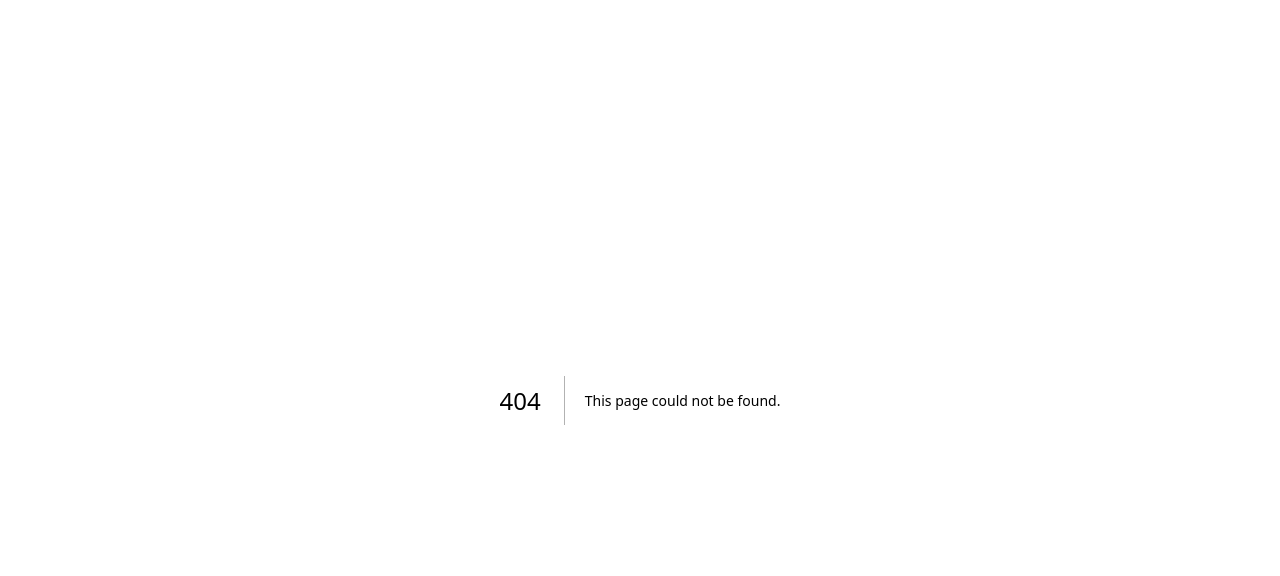
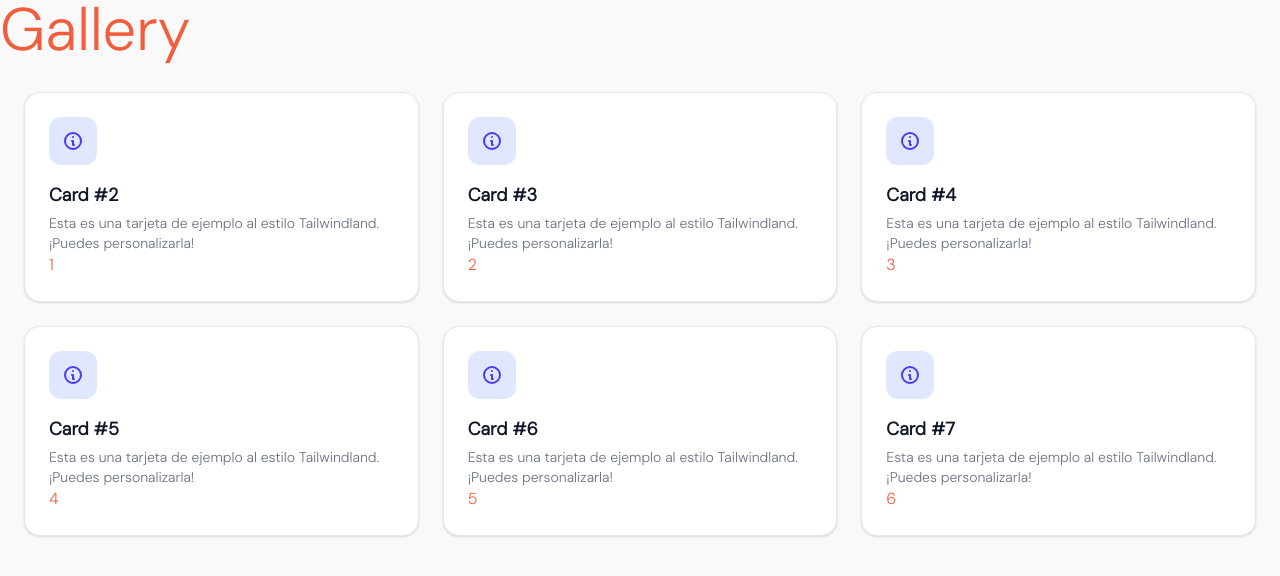
Before and after one commit to mauriciogc/next.js-15.3-1, a Next.js app: page /gallery in a window 1280 px wide. Before the commit this address had no page. Shown: the top 576 px of the page. Built offline with nearby package versions, Linux system fonts and the light colour scheme.

Commit message:
docs: update README

```diff
--- /dev/null
+++ b/src/app/gallery/@modal/(.)photos/[id]/modal.tsx
@@ -0,0 +1,56 @@
+'use client';
+
+import { X } from 'lucide-react';
+
+import { useEffect, useRef } from 'react';
+import { useRouter } from 'next/navigation';
+import { createPortal } from 'react-dom';
+
+export function Modal({ children }: { children: React.ReactNode }) {
+  const router = useRouter();
+
+  useEffect(() => {
+    document.body.classList.add('noscroll');
+
+    return () => {
+      document.body.classList.remove('noscroll');
+    };
+  }, []);
+
+  const dialogRef = useRef<HTMLDivElement>(null);
+
+  const handleBackdropClick = (e: React.MouseEvent) => {
+    if (e.target === dialogRef.current) {
+      onDismiss();
+    }
+  };
+
+  const onDismiss = () => {
+    router.back();
+  };
+
+  return createPortal(
+    <div
+      ref={dialogRef}
+      onClick={handleBackdropClick}
+      role="dialog"
+      className="fixed inset-0 z-50 bg-black/70 flex items-center justify-center pt-16 px-4 overflow-auto"
+      aria-modal="true"
+    >
+      <button
+        onClick={onDismiss}
+        aria-label="Cerrar"
+        className="fixed top-4 right-4 z-50 text-white cursor-pointer"
+      >
+        <X size={28} />
+      </button>
+      <div className="relative bg-white min-w-sm max-w-4xl min-h-1/2 h-auto  rounded  shadow-xl overflow-y-auto">
+        <div className="p-6">
+          {children}
+          <p className="text-gray-700">Lorem</p>
+        </div>
+      </div>
+    </div>,
+    document.getElementById('modal-root')!
+  );
+}
--- /dev/null
+++ b/src/app/gallery/@modal/(.)photos/[id]/page.tsx
@@ -0,0 +1,10 @@
+import { Modal } from './modal';
+
+export default async function PhotoModal({
+  params,
+}: {
+  params: Promise<{ id: string }>;
+}) {
+  const { id } = await params;
+  return <Modal>{id}---</Modal>;
+}
--- /dev/null
+++ b/src/app/gallery/@modal/default.tsx
@@ -0,0 +1,3 @@
+export default function Default() {
+  return null;
+}
--- /dev/null
+++ b/src/app/gallery/default.tsx
@@ -0,0 +1,3 @@
+export default function Default() {
+  return null;
+}
--- /dev/null
+++ b/src/app/gallery/layout.tsx
@@ -0,0 +1,16 @@
+export default function FeedLayout({
+  children,
+  modal,
+}: {
+  children: React.ReactNode;
+  modal: React.ReactNode;
+}) {
+  return (
+    <div className="">
+      <h1 className="title">Gallery</h1>
+      {children}
+      {modal}
+      <div id="modal-root" />
+    </div>
+  );
+}
--- /dev/null
+++ b/src/app/gallery/page.tsx
@@ -0,0 +1,65 @@
+import Link from 'next/link';
+
+export default function Page() {
+  let photos = Array.from({ length: 6 }, (_, i) => i + 1);
+
+  return (
+    <section className="grid grid-cols-1 sm:grid-cols-2 md:grid-cols-3 gap-6 p-6">
+      {photos.map((id) => (
+        <div
+          key={id}
+          className="
+            group
+            rounded-2xl
+            border
+            border-gray-200
+            bg-white
+            shadow-sm
+            p-6
+            transition-all
+            duration-200
+            hover:shadow-md
+            hover:border-gray-300
+            cursor-pointer
+          "
+        >
+          <div className="w-12 h-12 rounded-xl bg-indigo-100 text-indigo-600 flex items-center justify-center mb-4">
+            <svg
+              xmlns="http://www.w3.org/2000/svg"
+              className="w-6 h-6"
+              fill="none"
+              viewBox="0 0 24 24"
+              stroke="currentColor"
+            >
+              <path
+                strokeLinecap="round"
+                strokeLinejoin="round"
+                strokeWidth={2}
+                d="M13 16h-1v-4h-1m1-4h.01M12 20c4.418 0 8-3.582 8-8s-3.582-8-8-8-8 3.582-8 8 3.582 8 8 8z"
+              />
+            </svg>
+          </div>
+
+          {/* Title */}
+          <h3 className="text-lg font-semibold text-gray-900 mb-1">
+            Card #{id + 1}
+          </h3>
+
+          {/* Description */}
+          <p className="text-gray-500 text-sm">
+            Esta es una tarjeta de ejemplo al estilo Tailwindland. ¡Puedes
+            personalizarla!
+          </p>
+          <Link
+            className="card"
+            href={`/gallery/photos/${id}`}
+            passHref
+            scroll={false}
+          >
+            {id}
+          </Link>
+        </div>
+      ))}
+    </section>
+  );
+}
--- /dev/null
+++ b/src/app/gallery/photos/[id]/page.tsx
@@ -0,0 +1,15 @@
+export const dynamicParams = false;
+
+export function generateStaticParams() {
+  let slugs = ['1', '2', '3', '4', '5', '6'];
+  return slugs.map((slug) => ({ id: slug }));
+}
+
+export default async function PhotoPage({
+  params,
+}: {
+  params: Promise<{ id: string }>;
+}) {
+  const id = (await params).id;
+  return <div className="card">{id}</div>;
+}
--- a/src/app/globals.css
+++ b/src/app/globals.css
@@ -90,4 +90,9 @@
   .overlay {
     background-color: var(--color-overlay);
   }
+
+  .noscroll {
+    overflow-y: hidden;
+    overflow-x: hidden;
+  }
 }
```
Also changed, not shown: package.json (+7 -6 lines), 1 other file (tests, documents, lock files or other folders).
